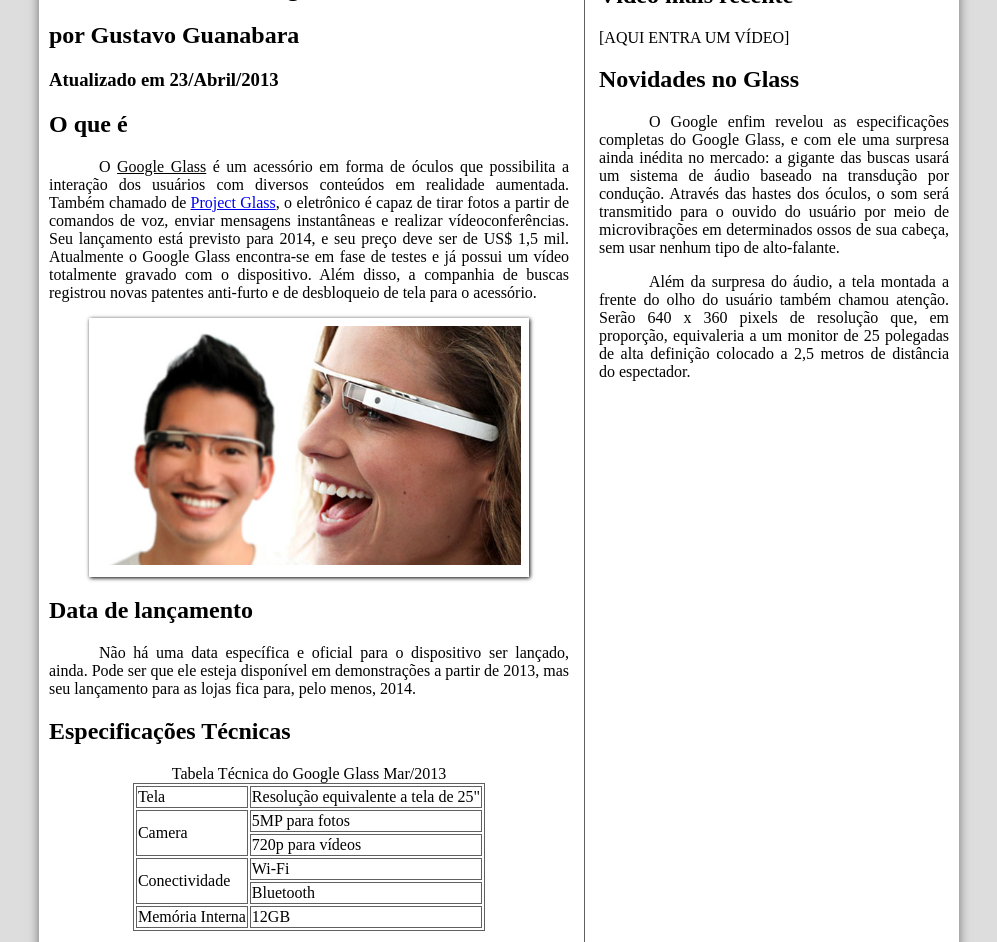
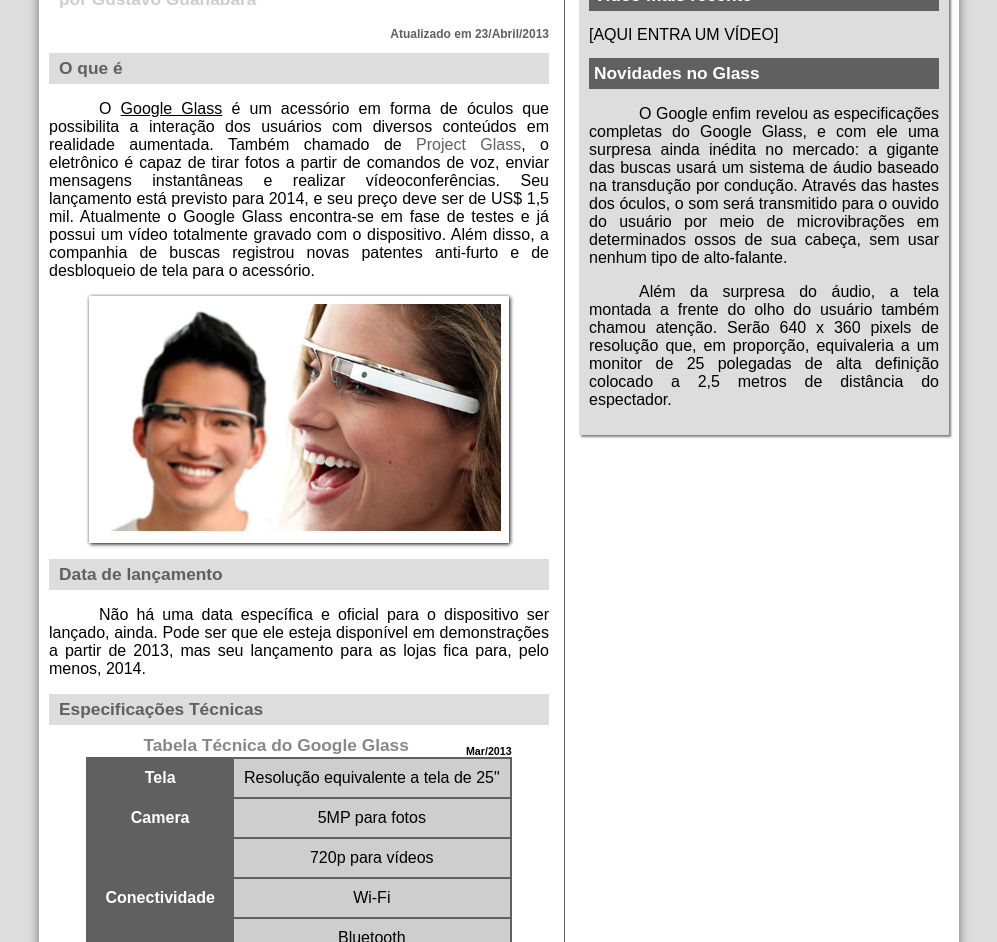
Before and after one commit to AnaFelipe/Curso_html, a plain HTML site: page index.html in a window 1280 px wide. Shown: the part 261-1203 px from the top of the page, without its empty margins (141-1138 px from the left). Drawn offline with Linux system fonts and the light colour scheme.

Commit message:
update 20:43 16/10

```diff
--- a/estilo.css
+++ b/estilo.css
@@ -7,6 +7,7 @@
 }
 
 body {
+    font-family: Arial, sans-serif;
     background-color: #dddddd;
     color: rgba(0, 0, 0, 1);
 }
@@ -22,6 +23,15 @@ div#interface {
 p {
     text-align: justify;
     text-indent: 50px;
+}
+
+a {
+    color: #606060;
+    text-decoration: none;
+}
+
+a:hover {
+    text-decoration: underline;
 }
 
 header#cabecalho img#icone {
@@ -122,21 +132,83 @@ nav#menu a:hover {
 
 section#corpo {
     display: block;
-    width: 520px;
+    width: 500px;
     float: left;
     border-right: 1px solid #606060 ;
     padding-right: 15px;
+}
+
+article#noticia_principal h2 {
+    font-size: 13pt;
+    color: #606060;
+    background-color: #dddddd;
+    padding: 5px 0px 5px 10px;
+    margin: 10px 0px 10px 0px;
+}
+
+header#cabecalho_artigo h1{
+    font-family: 'fontelogo', sans-serif;
+    font-size: 20pt;
+    color: #606060;
+    margin-bottom: 0px;
+    margin-top: 0px;
+}
+
+.direita {
+    text-align: right;
+}
+
+header#cabecalho_artigo h2{
+    font-size: 13pt;
+    color: #cecece;
+    background-color: #ffffff;
+    margin: 0px;
+}
+
+header#cabecalho_artigo h3{
+    font-size: 12px;
+    color: #606060;
 }
 
 table#tabelaspec {
     border: 1px solid #606060;
     margin-left: auto;
     margin-right: auto;
+    border-spacing: 0px;
 
+}
+
+table#tabelaspec td.ce {
+    color: white;
+    background-color: #606060;
+    vertical-align: top;
+    font-weight: bold;
+}
+
+table#tabelaspec td.cd {
+    background-color: #cecece;
+
+}
+
+table#tabelaspec caption {
+    color: #888888;
+    font-size: 13pt;
+    font-weight: bolder;
+}
+
+table#tabelaspec caption span {
+    display: block;
+    float: right;
+    color: black;
+    font-size: 8pt;
+    margin-top: 10px;
 }
 
 table#tabelaspec td {
     border: 1px solid #606060;
+    vertical-align: middle;
+    text-align: center;
+    padding: 10px;
 
 }
 
@@ -148,6 +220,24 @@ aside#lateral {
     display: block;
     width: 350px;
     float: right;
+    background-color: #dddddd;
+    padding: 10px;
+    margin-top: 10px;
+    box-shadow: 2px 2px 2px rgba(0, 0, 0, .5);
+}
+
+aside#lateral h1 {
+    font-family: 'fontelogo',sans-serif;
+    font-size: 20pt;
+    color: #606060;
+    margin: 0px;
+}
+
+aside#lateral h2 {
+    background-color: #606060;
+    font-size: 13pt;
+    color: white;
+    padding: 5px;
 }
 
 footer#rodape {
--- a/index.html
+++ b/index.html
@@ -31,12 +31,15 @@
     </header>
 
  <section id="corpo">
+ <article id="noticia_principal">
+<header id="cabecalho_artigo">
 <hgroup>
 <h3>Tecnologia > Inovações</h3>
 <h1>Saiba tudo sobre o Google Glass</h1>
 <h2>por Gustavo Guanabara</h2>
-<h3>Atualizado em 23/Abril/2013</h3>
+<h3 class="direita">Atualizado em 23/Abril/2013</h3>
 </hgroup>
+</header>
 
 <h2>O que é</h2>
 <p>O <u>Google Glass</u> é um acessório em forma de óculos que possibilita a interação dos usuários com diversos conteúdos em realidade aumentada. Também chamado de <a href="http://glass.google.com" target="_blank">Project Glass</a>, o eletrônico é capaz de tirar fotos a partir de comandos de voz, enviar mensagens instantâneas e realizar vídeoconferências. Seu lançamento está previsto para 2014, e seu preço deve ser de US$ 1,5 mil. Atualmente o Google Glass encontra-se em fase de testes e já possui um vídeo totalmente gravado com o dispositivo. Além disso, a companhia de buscas registrou novas patentes anti-furto e de desbloqueio de tela para o acessório.</p>
@@ -54,14 +57,14 @@
 
 <h2>Especificações Técnicas</h2>
 <table id="tabelaspec">
-<caption>Tabela Técnica do Google Glass Mar/2013</caption>
+<caption>Tabela Técnica do Google Glass <span>Mar/2013</span></caption>
 
-<tr><td>Tela</td><td>Resolução equivalente a tela de 25"</td></tr>
-<tr><td rowspan="2">Camera</td><td>5MP para fotos </td></tr>
-<tr><td>720p para vídeos </td></tr>
-<tr><td rowspan="2">Conectividade</td><td>Wi-Fi</td></tr>
-<tr><td>Bluetooth</td></tr>
-<tr><td>Memória Interna</td><td>12GB</td></tr>
+<tr><td class="ce">Tela</td><td class="cd">Resolução equivalente a tela de 25"</td></tr>
+<tr><td rowspan="2" class="ce">Camera</td><td class="cd">5MP para fotos </td></tr>
+<tr><td class="cd">720p para vídeos </td></tr>
+<tr><td rowspan="2"class="ce">Conectividade</td><td class="cd">Wi-Fi</td></tr>
+<tr><td class="cd">Bluetooth</td></tr>
+<tr><td class="ce">Memória Interna</td><td class="cd">12GB</td></tr>
 </table>
 
 <h2>Como funciona</h2>
@@ -71,10 +74,11 @@
 <p>O vídeo de divulgação do Google mostra que você pode se transformar em uma espécie de “super-humano”, já que o aparelho pode indicar a quantos metros você está de seu destino, se o metrô está aberto ou fechado, mostrar o clima, agenda e até mesmo permitir que você marque encontros apenas com comandos de voz.</p>
 
 [AQUI ENTRA UM VÍDEO]
+</article>
 </section>
 
 <aside id="lateral">
-<h2>Outras Notícias</h2>
+<h1>Outras Notícias</h1>
 <h2>Vídeo mais recente</h2>
 
 [AQUI ENTRA UM VÍDEO]
```
